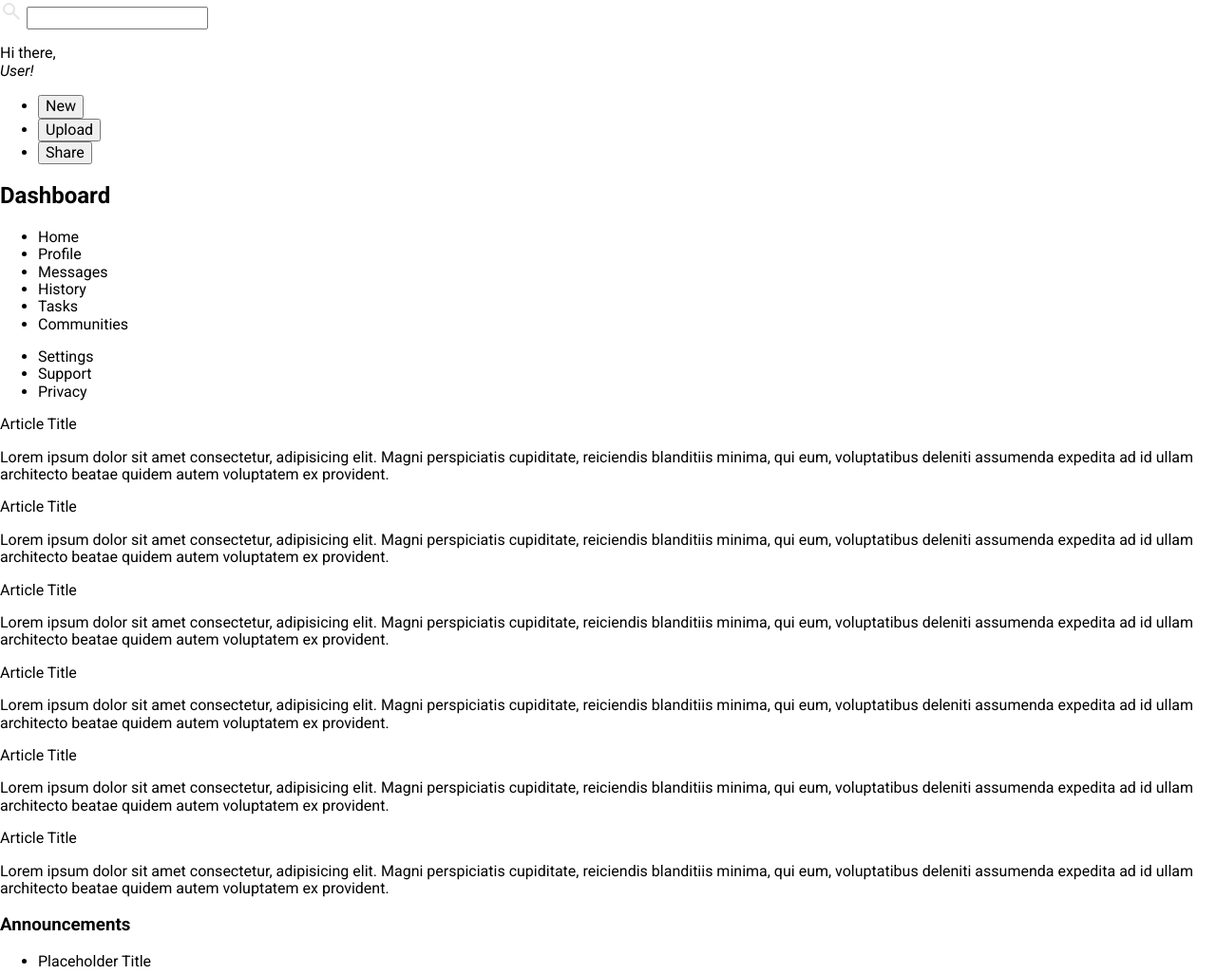
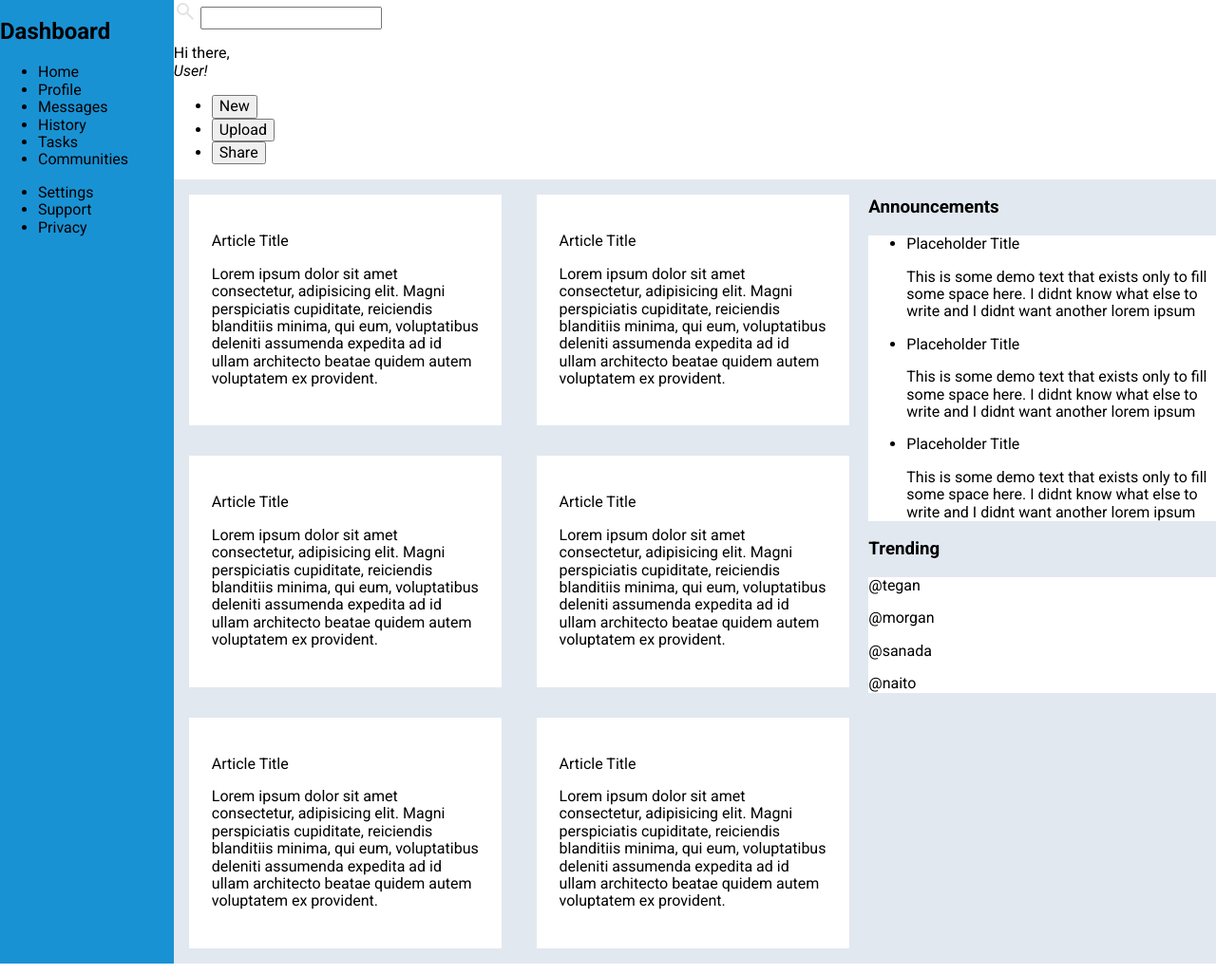
Before and after one commit to ahmedmustafam/admin-dashboard, a website: page index.html in a window 1280 px wide. Shown: the top 1026 px of the page at 95% size. Drawn offline with nearby package versions, Linux system fonts and the light colour scheme.

Commit message:
Complete page layout using grid, yet to style

```diff
--- a/styles.css
+++ b/styles.css
@@ -3,3 +3,43 @@
 * {
     font-family: "Roboto", system-ui, sans-serif;
 }
+
+.wrapper {
+    display: grid;
+    grid-template-columns: 1fr 2fr 2fr 2fr;
+}
+
+.header {
+    grid-column: 2 / 5;
+    grid-row: 1 / 2;
+}
+
+.sidebar {
+    grid-row: 1 / 3;
+    background-color: #1992d4;
+}
+
+.article {
+    grid-column: 2 / 4;
+    background-color: #e2e8f0;
+    display: grid;
+    grid-template-columns: repeat(auto-fit, minmax(50%, 1fr));
+
+}
+
+.card {
+    background-color: white;
+    width: 90%;
+    margin: 16px;
+    padding: 24px;
+}
+
+.nav {
+    grid-column: 4 / 5;
+    background-color: #e2e8f0;
+}
+
+.announcements,
+.trending {
+    background-color: white;
+}
```
